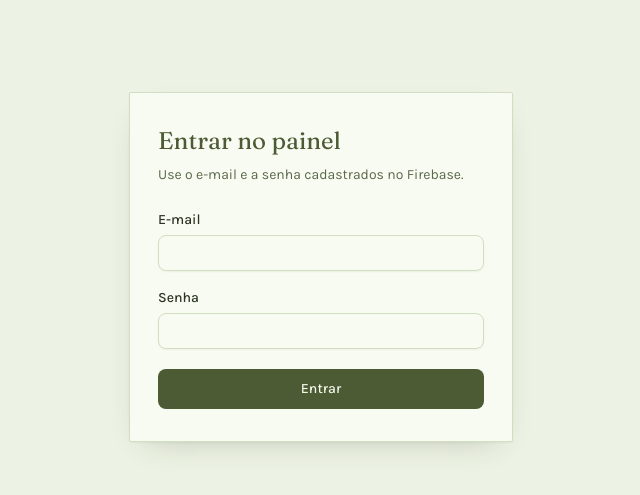
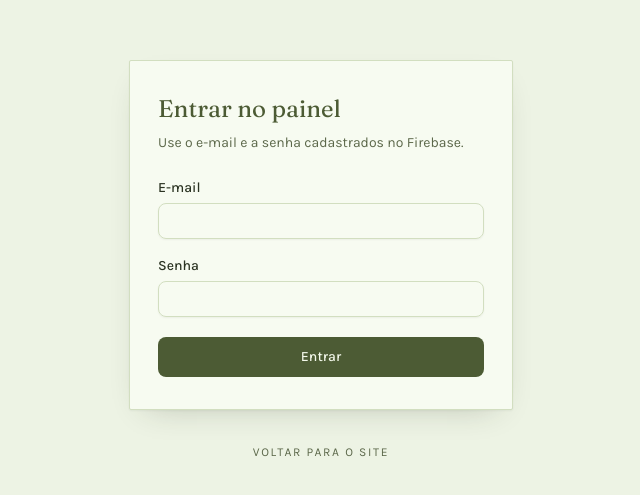
Before and after one commit to Joaommsp/portifolio-kercia-keylla, a Next.js app: page /admin/login in a window 1280 px wide. Shown: the part 133-628 px from the top of the page, without its empty margins (319-959 px from the left). Built offline with nearby package versions, Linux system fonts and the light colour scheme; no server answers.

Commit message:
fix(a11y): dar saida ao login e encolher o cabecalho em paisagem
Fecha os dois menores da auditoria: a pagina de login tinha tres focaveis e
nenhuma volta para o site, e o cabecalho fixo comia 19% da altura util em
paisagem de celular (69px de 360) — agora 53px, 14,7%.

```diff
--- a/src/app/(admin)/admin/login/page.tsx
+++ b/src/app/(admin)/admin/login/page.tsx
@@ -3,9 +3,12 @@
  * `LoginForm` (ADM-02).
  */
 
+import Link from "next/link";
+
 import { Container } from "@/components/layout/container";
 import { painel } from "@/content/site";
 import { LoginForm } from "@/features/admin/components/login-form";
+import { CAMINHO_HOME } from "@/lib/rotas";
 
 export const metadata = {
   title: painel.login.titulo,
@@ -14,7 +17,7 @@ export const metadata = {
 
 export default function PaginaDeLogin() {
   return (
-    <Container className="flex flex-1 items-center justify-center py-20">
+    <Container className="flex flex-1 flex-col items-center justify-center gap-5 py-20">
       <div className="w-full max-w-sm rounded-xs border border-line bg-surface px-7 py-8 shadow-cartao">
         <h1 className="font-display text-2xl text-olive">
           {painel.login.titulo}
@@ -25,6 +28,15 @@ export default function PaginaDeLogin() {
 
         <LoginForm />
       </div>
+
+      {/* Sem isto a página era um beco: três elementos focáveis e nenhuma
+          saída para quem chegou aqui sem querer. */}
+      <Link
+        href={CAMINHO_HOME}
+        className="grid min-h-11 place-items-center text-xs uppercase tracking-rotulo text-ink-soft transition-colors hover:text-olive"
+      >
+        {painel.login.voltar}
+      </Link>
     </Container>
   );
 }
--- a/src/app/globals.css
+++ b/src/app/globals.css
@@ -177,6 +177,14 @@
   }
 }
 
+/* Em paisagem de celular o cabeçalho fixo comia 19% da altura útil (69px de
+   360px). Encolhe para devolver leitura, sem sumir com a marca nem com o menu. */
+@media (max-height: 420px) and (orientation: landscape) {
+  :root {
+    --spacing-cabecalho: 3.25rem;
+  }
+}
+
 @media (prefers-reduced-motion: reduce) {
   *,
   *::before,
--- a/src/content/site.ts
+++ b/src/content/site.ts
@@ -645,5 +645,6 @@ export const painel = {
     email: { rotulo: "E-mail", obrigatorio: "Informe o e-mail." },
     senha: { rotulo: "Senha", obrigatorio: "Informe a senha." },
     acao: { rotulo: "Entrar", emAndamento: "Entrando…" },
+    voltar: "Voltar para o site",
   },
 } as const;
```
